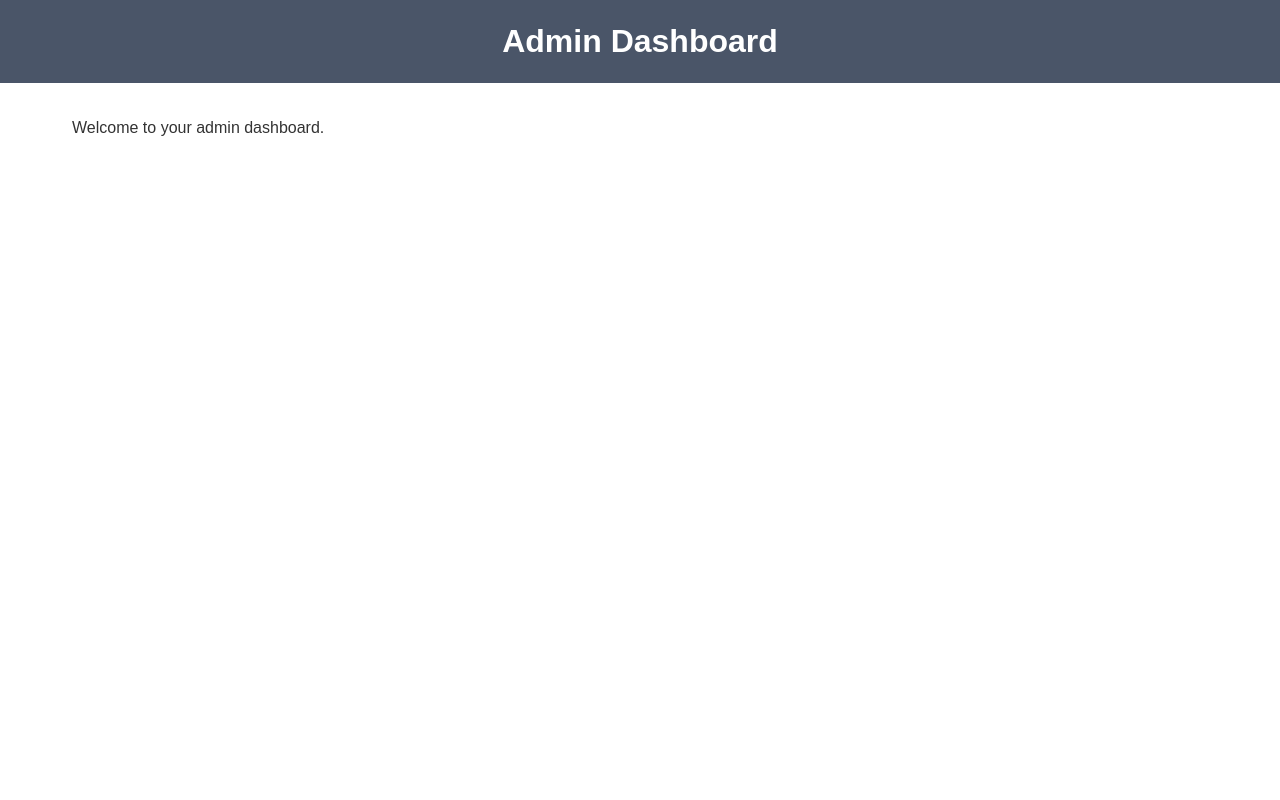
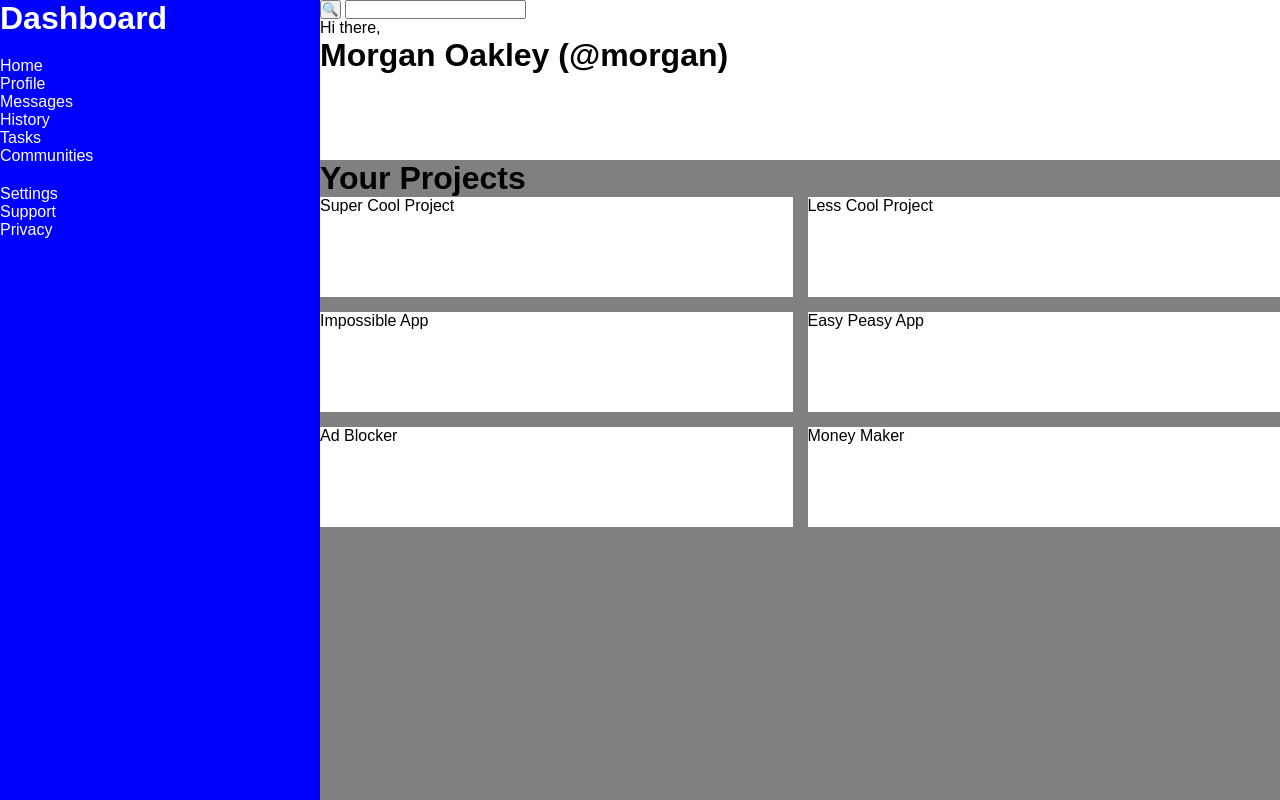
Before and after one commit to quan03/admin-dashboard, a plain HTML site: page index.html in a window 1280 px wide. Drawn offline with Linux system fonts and the light colour scheme.

Commit message:
Created the container grid, and the main-content grid, also setup the flexbox for the sidebar

```diff
--- a/index.html
+++ b/index.html
@@ -7,13 +7,51 @@
     <title>Admin Dashboard</title>
     <link rel="stylesheet" href="styles.css">
 </head>
+
 <body>
-    <header>
-        <h1>Admin Dashboard</h1>
-    </header>
+    <div class="container">
+        <div class="sidebar">
+            <h1>Dashboard</h1>
+            <nav>
+                <ul>
+                    <li>Home</li>
+                    <li>Profile</li>
+                    <li>Messages</li>
+                    <li>History</li>
+                    <li>Tasks</li>
+                    <li>Communities</li>
+                </ul>
+            </nav>
+            <nav>
+                <ul>
+                    <li>Settings</li>
+                    <li>Support</li>
+                    <li>Privacy</li>
+                </ul>
+            </nav>
+        </div>
 
-    <main>
-        <p>Welcome to your admin dashboard.</p>
-    </main>
+        <div class="header">
+            <form action="/submit" method="POST">
+                <input type="submit" value=🔍>
+                <input type="search">
+            </form>
+            <p>Hi there,</p>
+            <h1>Morgan Oakley (@morgan)</h1>
+
+        </div>
+
+        <div class="main-content">
+            <h1>Your Projects</h1>
+            <div class="cards-container">
+                <div class="card">Super Cool Project</div>
+                <div class="card">Less Cool Project</div>
+                <div class="card">Impossible App</div>
+                <div class="card">Easy Peasy App</div>
+                <div class="card">Ad Blocker</div>
+                <div class="card">Money Maker</div>
+            </div>
+        </div>
+    </div>
 </body>
 </html>
--- a/styles.css
+++ b/styles.css
@@ -2,33 +2,44 @@
     margin: 0;
     padding: 0;
     box-sizing: border-box;
+    font-family: Arial, sans-serif;
+    text-align: left;
 }
 
-body {
-    font-family: Arial, sans-serif;
-    line-height: 1.6;
-    color: #333;
+.container {
+    display: grid;
+    grid-template-columns: 1fr 3fr;
+    grid-template-rows: 1fr 4fr;
+    height: 100vh;
 }
 
-header {
-    background-color: #4a5568;
+.sidebar {
+    background-color: blue;
+    grid-column: 1 / 2;
+    grid-row: 1 / 3;
+    display: flex;
+    flex-direction: column;
+    justify-content: flex-start;
+    gap: 20px;
     color: white;
-    padding: 1rem;
-    text-align: center;
 }
 
-main {
-    padding: 2rem;
-    max-width: 1200px;
-    margin: 0 auto;
+.header {
+    grid-column: 2 / 3;
 }
 
-footer {
-    background-color: #2d3748;
-    color: white;
-    text-align: center;
-    padding: 1rem;
-    position: fixed;
-    bottom: 0;
-    width: 100%;
+.main-content {
+    background-color: grey;
 }
+
+.cards-container {
+    display: grid;
+    grid-template-columns: 1fr 1fr;
+    grid-template-rows: 1fr 1fr 1fr;
+    gap: 15px;
+}
+
+.card {
+    background-color: white;
+    height: 100px;
+}
```
